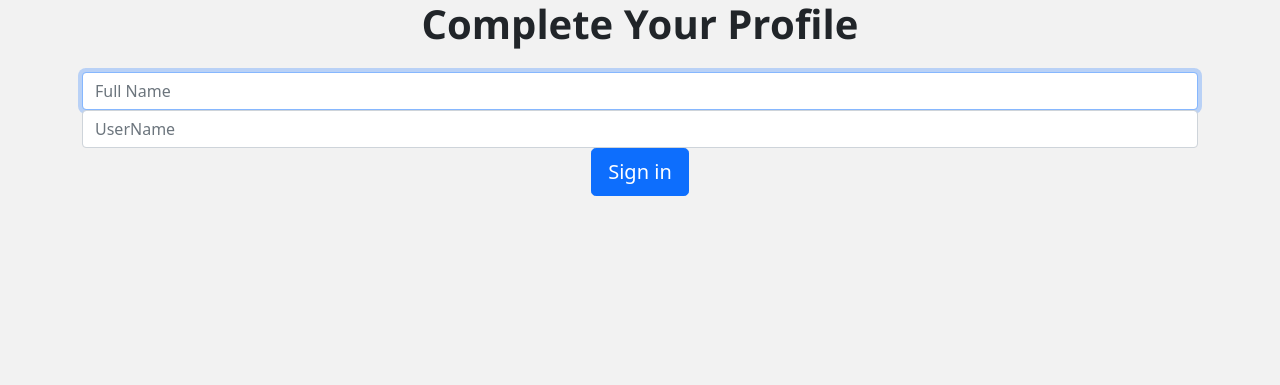
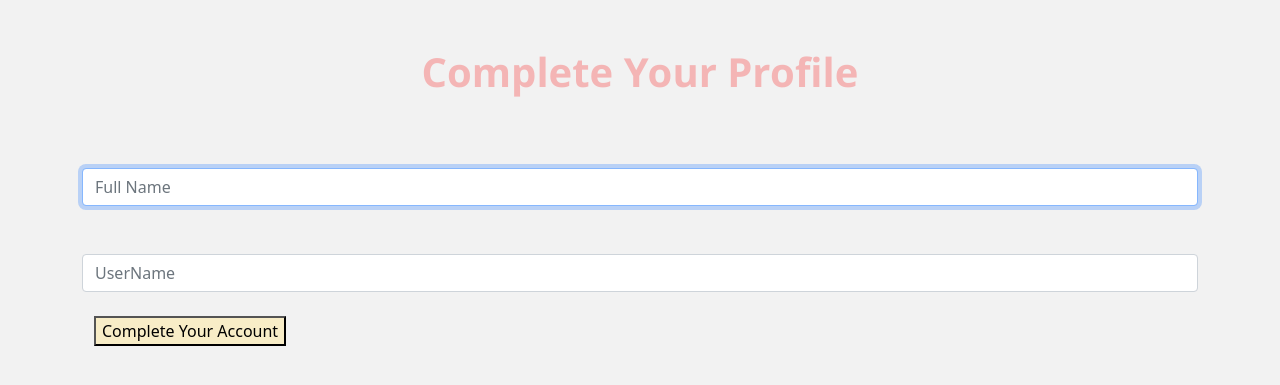
Before and after one commit to dgozos/HoyaHacks2021, a Flask app: page /complete in a window 1280 px wide. Shown: the top 385 px of the page. Run offline with Flask 2, Linux system fonts and the light colour scheme.

Commit message:
Added More styling

```diff
--- a/static/stylesheets/CreateAccount.css
+++ b/static/stylesheets/CreateAccount.css
@@ -14,6 +14,8 @@
     font-size: 30px;
 }
 .homenav {
+  width: auto;
+  height: 81px;
     background-color: #F9E17E;
 }
 .homenav a{
@@ -41,6 +43,3 @@ h2 {
     font-family: NotoSans;
     font-size: 90px;
 }
-.container {
-    background-color: #E5E5E5;
-}
--- a/static/stylesheets/completeaccount.css
+++ b/static/stylesheets/completeaccount.css
@@ -7,6 +7,12 @@
   left: 50%;
 }
 
-h1{
+.top{
   font-family: NotoSans;
+  color: #F4B5B5;
 }
+
+.button{
+
+  background-color:   #F8EDC7;
+}
--- a/templates/completeaccount.html
+++ b/templates/completeaccount.html
@@ -7,18 +7,20 @@
     <title>Complete Your Account</title>
   </head>
   <body style="background-color: #f2f2f2;">
-    <div class="container text-center">
+    <div class="container pt-5">
       <form class="form-signin">
         <div class="text-center mb-4">
-          <h1 >Complete Your Profile</h1>
+          <h1 class="top" >Complete Your Profile</h1>
         </div>
-        <div class="form-label-group">
+        <div class="form-label-group pt-5">
           <input type="text" id="fullName" class="form-control" placeholder="Full Name" required autofocus>
         </div>
-        <div class="form-label-group">
+        <div class="form-label-group pt-5">
           <input type="text" id="username" class="form-control" placeholder="UserName" required autofocus>
         </div>
-        <button class="btn btn-lg btn-primary btn-block" type="submit">Sign in</button>
+        <div class="container pt-4">
+          <button class="button" type="submit">Complete Your Account</button>
+        </div>
       </form>
     </div>
     <script src="https://cdn.jsdelivr.net/npm/bootstrap@5.0.0-beta1/dist/js/bootstrap.bundle.min.js" integrity="sha384-ygbV9kiqUc6oa4msXn9868pTtWMgiQaeYH7/t7LECLbyPA2x65Kgf80OJFdroafW" crossorigin="anonymous"></script>
```
Also changed, not shown: templates/CreateAccount.html (+19 -4 lines).
